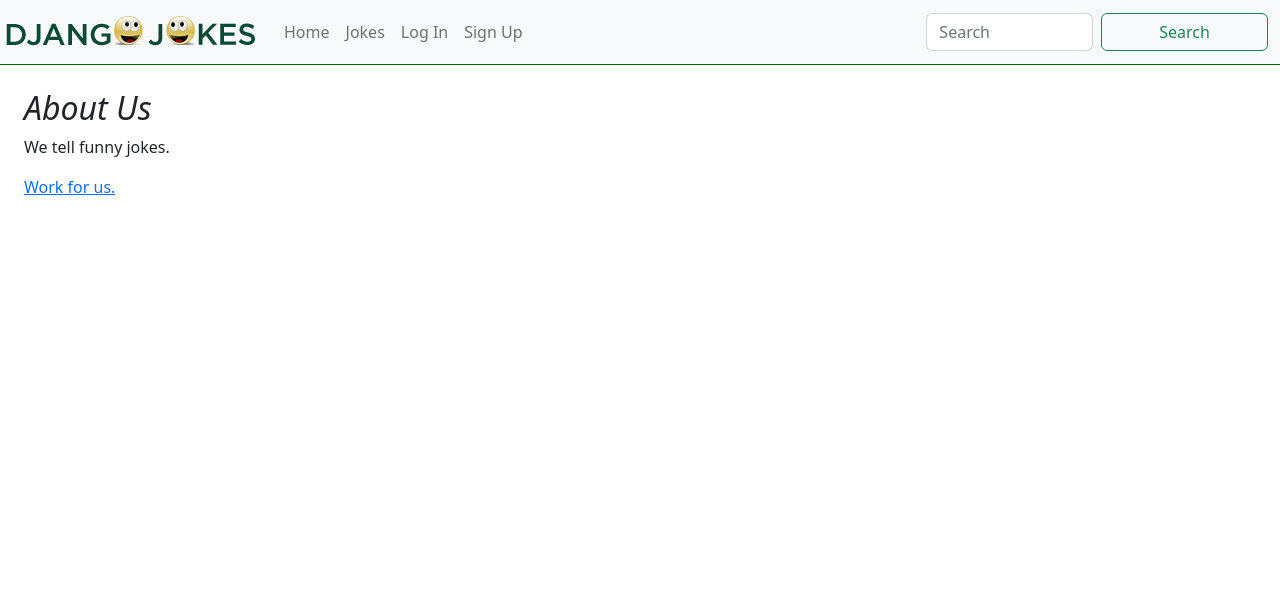
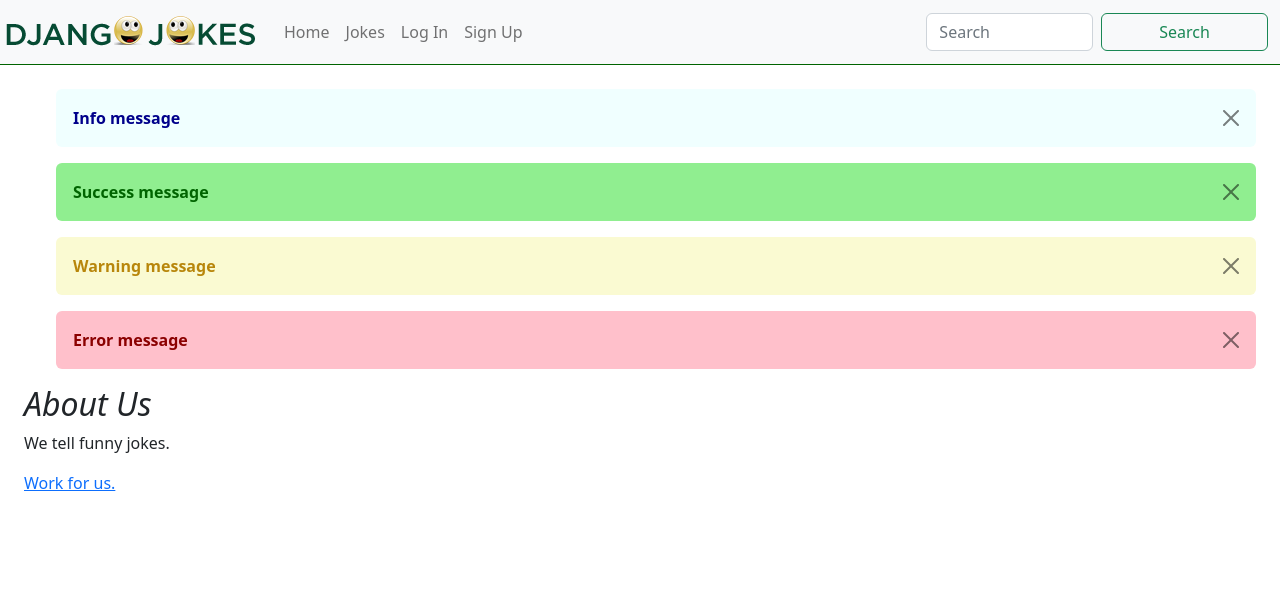
Before and after one commit to jomuni2/djangojokes.com, a Django app: page /about-us/ in a window 1280 px wide. Shown: the top 609 px of the page. Run offline with Django 5.2, Linux system fonts and the light colour scheme; some libraries are stand-ins or nearby versions.

Commit message:
Added a built-in django messages to the AboutUsView.

```diff
--- a/pages/views.py
+++ b/pages/views.py
@@ -2,9 +2,18 @@ from django.shortcuts import render
 
 # Create your views here.
 from django.views.generic import TemplateView
+from django.contrib import messages
 
 class HomePageView(TemplateView):
     template_name = 'pages/home.html'
 
 class AboutUsView(TemplateView):
     template_name = 'pages/about_us.html'
+
+    def get(self, request, *args, **kwargs):
+        messages.debug(request, 'Debug message')
+        messages.info(request, 'Info message')
+        messages.success(request, 'Success message')
+        messages.warning(request, 'Warning message')
+        messages.error(request, 'Error message')
+        return super().get(request, args, kwargs)
--- a/static/css/main.css
+++ b/static/css/main.css
@@ -24,3 +24,35 @@ header {
 h2 {
     font-style: italic;
 }
+
+
+/* MESSAGE STYLES */
+.message {
+    background-color: palegoldenrod;
+    color: black;
+}
+
+.messagedebug {
+    background-color: slategray;
+    color: white;
+}
+
+.messageinfo {
+    background-color: azure;
+    color: darkblue;
+}
+
+.messagesuccess {
+    background-color: lightgreen;
+    color: darkgreen;
+}
+
+.messagewarning {
+    background-color: lightgoldenrodyellow;
+    color: darkgoldenrod;
+}
+
+.messageerror {
+    background-color: pink;
+    color: darkred;
+}
--- a/templates/_base.html
+++ b/templates/_base.html
@@ -71,6 +71,16 @@
   </nav>
 </header>
 <main class="m-4 pb-5">
+  {% if messages %}
+    <ul>
+      {% for message in messages %}
+        <div class="alert message{{ message.tags }} alert-dismissible" role="alert">
+          <strong>{{message}}</strong>
+          <button type="button" class="btn-close" data-dismiss="alert" aria-label="Close"></button>
+        </div>
+      {% endfor %}
+    </ul>
+  {% endif %}
   {% block main %}<h2>Welcome!</h2>{% endblock %}
 </main>
 <footer class="fixed-bottom bg-light row">
```
